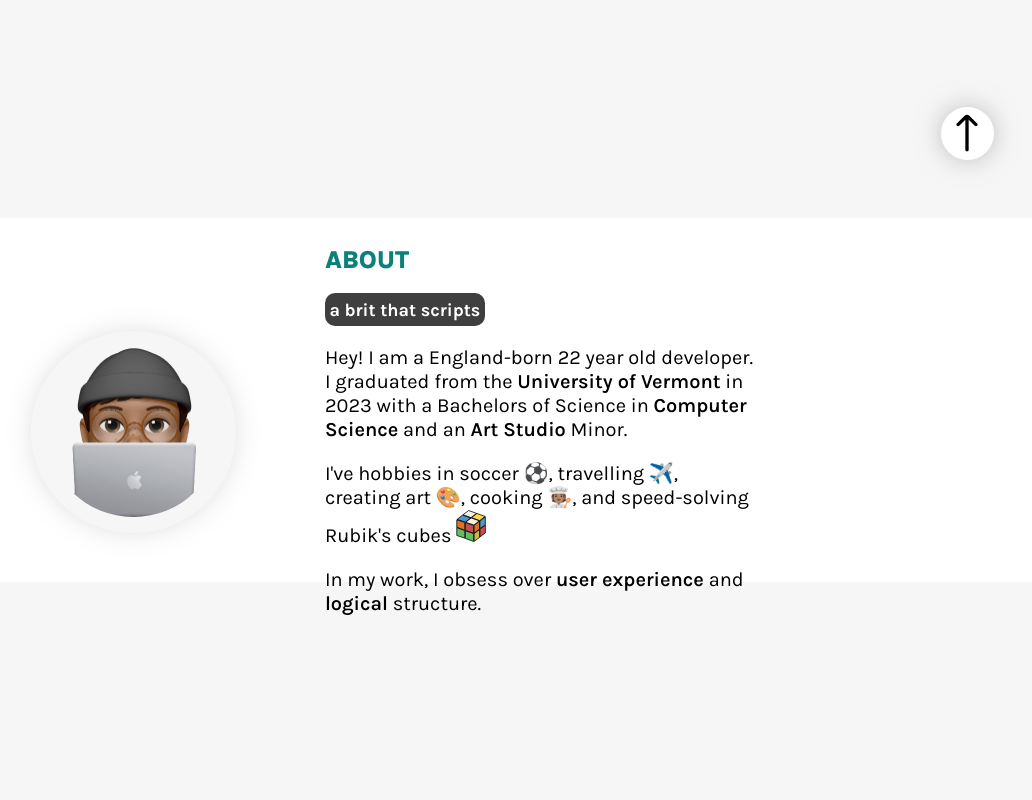
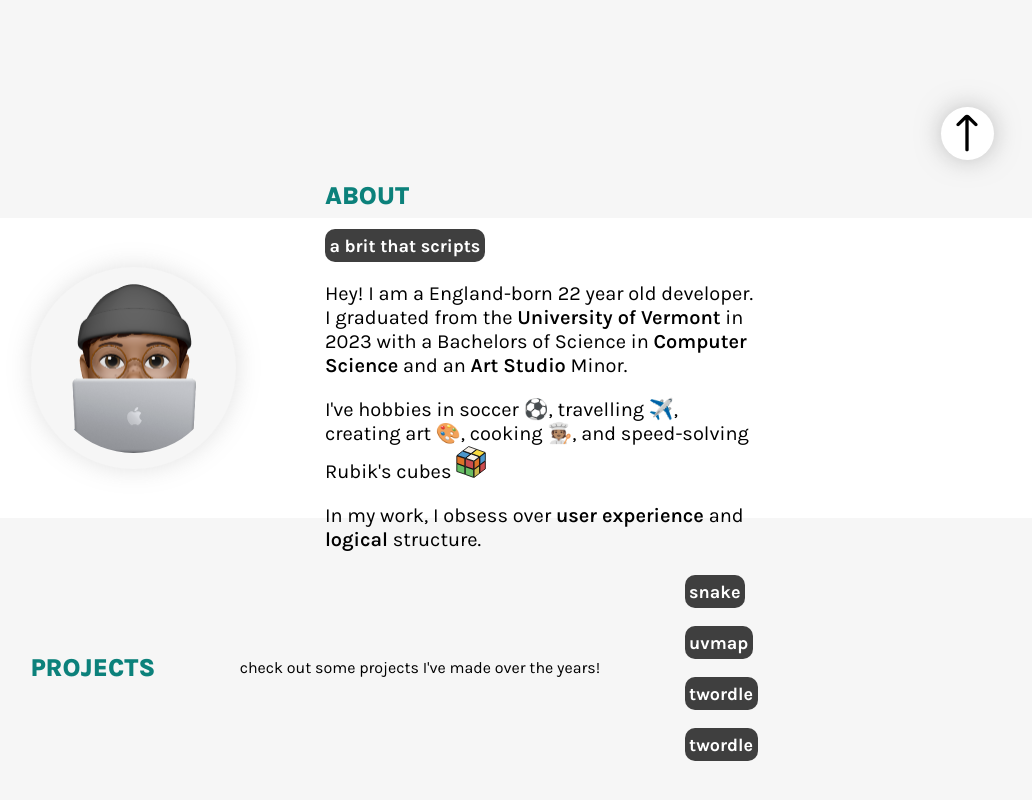
Before and after one commit to tateosborne/portfolio, a React (Vite) app: page / in a window 1280 px wide. Shown: the part 600-1400 px from the top of the page, without its empty margins (246-1278 px from the left). Built offline with nearby package versions, Linux system fonts and the light colour scheme.

Commit message:
initial setup for projects component

```diff
--- a/src/components/Projects.tsx
+++ b/src/components/Projects.tsx
@@ -4,8 +4,26 @@ import svgs from '../svgs'
 function Projects() {
 
     return (
-        <div className="projectsContainer" id="projects">
+        <div className="projects-container" id="projects">
+            <div className="content-container">
+                <h2>PROJECTS</h2>
+                <p>check out some projects I've made over the years!</p>
+                <div className="project-list">
+                    <div className="project">
+                        <h3>snake</h3>
+                    </div>
+                    <div className="project">
+                        <h3>uvmap</h3>
+                    </div>
+                    <div className="project">
+                        <h3>twordle</h3>
+                    </div>
+                    <div className="project">
+                        <h3>twordle</h3>
+                    </div>
+                </div>
 
+            </div>
         </div>
     )
 }
--- a/src/styles/about.scss
+++ b/src/styles/about.scss
@@ -3,7 +3,6 @@
 .about-container {
     width: 70%;
     height: calc(100vh - 500px);
-    padding-top: 64px;
     margin: auto;
     display: flex;
     align-items: center;
--- a/src/styles/projects.scss
+++ b/src/styles/projects.scss
@@ -1,11 +1,24 @@
 @import "vars.scss";
 
 
-.projectsContainer {
+.projects-container {
     height: calc(100vh - 500px);
-    padding-top: 64px;
     margin: auto;
     display: flex;
     align-items: center;
     background-color: $off-white;
+
+    .content-container {
+        width: 70%;
+        margin: auto;
+        display: flex;
+        justify-content: space-evenly;
+        align-items: center;
+        padding: 1em;
+
+        .projects {
+            display: flex;
+            flex-direction: column;
+        }
+    }
 }
```
